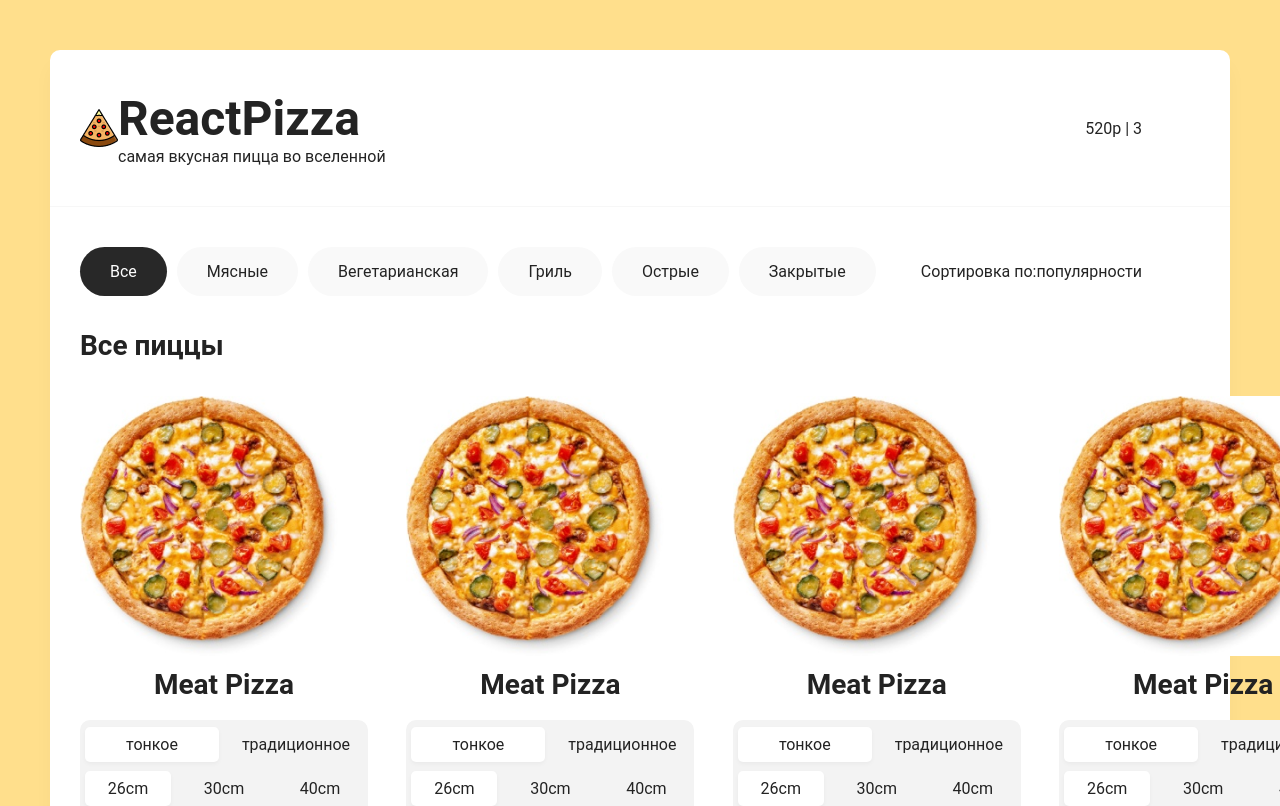
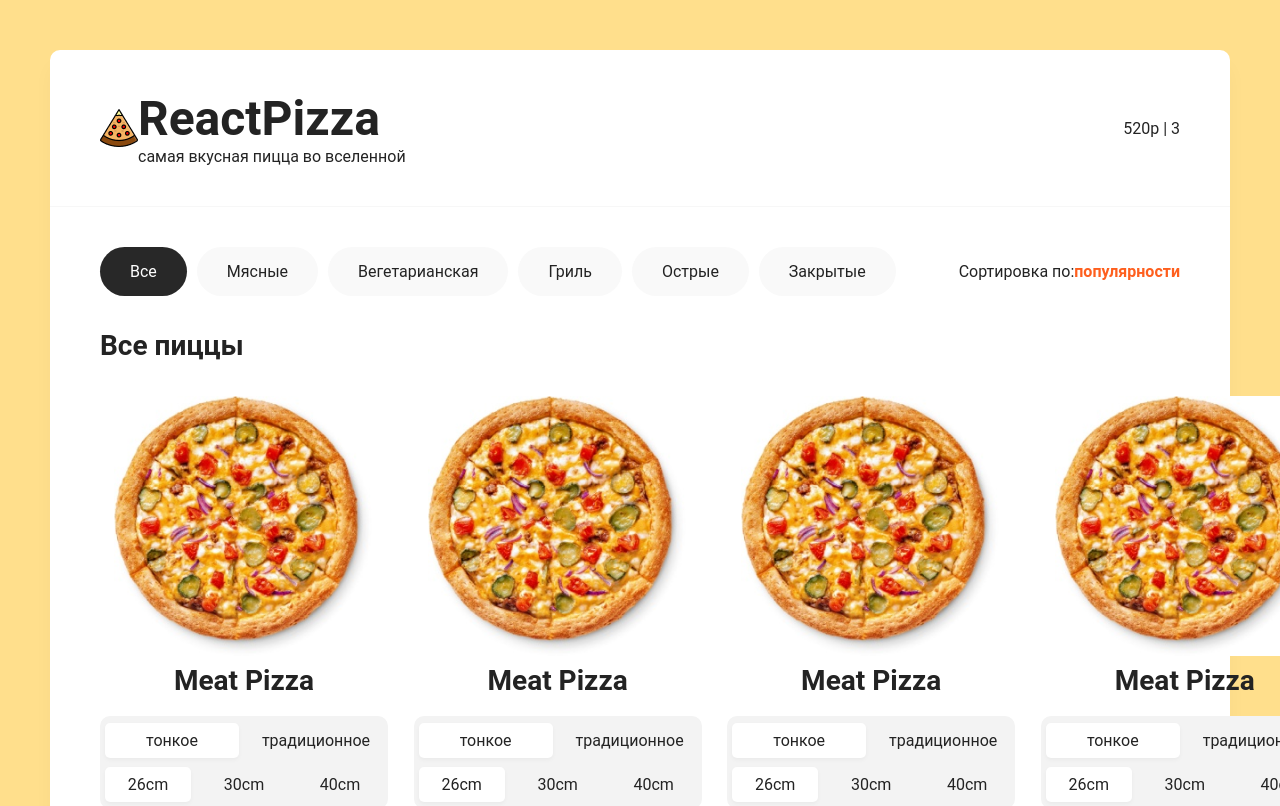
Before and after one commit to SerezhaPlotnikov/pizza, a React (Create React App) app: page / in a window 1280 px wide. Shown: the top 806 px of the page. Built offline with nearby package versions, Linux system fonts and the light colour scheme.

Commit message:
finsih cart section

```diff
--- a/src/App.js
+++ b/src/App.js
@@ -39,7 +39,7 @@ function App() {
             </div>
             <div className='main__top-sort'>
               Сортировка по:
-              <span className='main__top-sort-popup'>популярности</span>
+              <span className='orange-text'>популярности</span>
             </div>
           </div>
           <div className='main__title'>
--- a/src/scss/app.scss
+++ b/src/scss/app.scss
@@ -18,8 +18,8 @@ body {
 }
 
 .container {
-  width: 90%;
-  margin: 0 30px;
+  // width: 90%;
+  margin: 0 50px;
 }
 .main {
   padding: 40px 0;
@@ -30,7 +30,7 @@ body {
     display: grid;
     grid-template-rows: 1fr;
     grid-template-columns: 1fr 1fr 1fr 1fr;
-    grid-gap: 3vw;
+    grid-gap: 2vw;
   }
 }
 
--- a/src/scss/components/_pizza-block.scss
+++ b/src/scss/components/_pizza-block.scss
@@ -2,6 +2,9 @@
 
 .pizza-block {
   margin-bottom: 65px;
+  display: flex;
+  flex-direction: column;
+  justify-content: center;
   align-items: center;
   width: 100%;
   &__img {
@@ -63,6 +66,7 @@
     justify-content: space-between;
     align-items: center;
     margin-top: 17px;
+    width: 100%;
     &-price {
       font-size: 22px;
       font-weight: 800;
```
